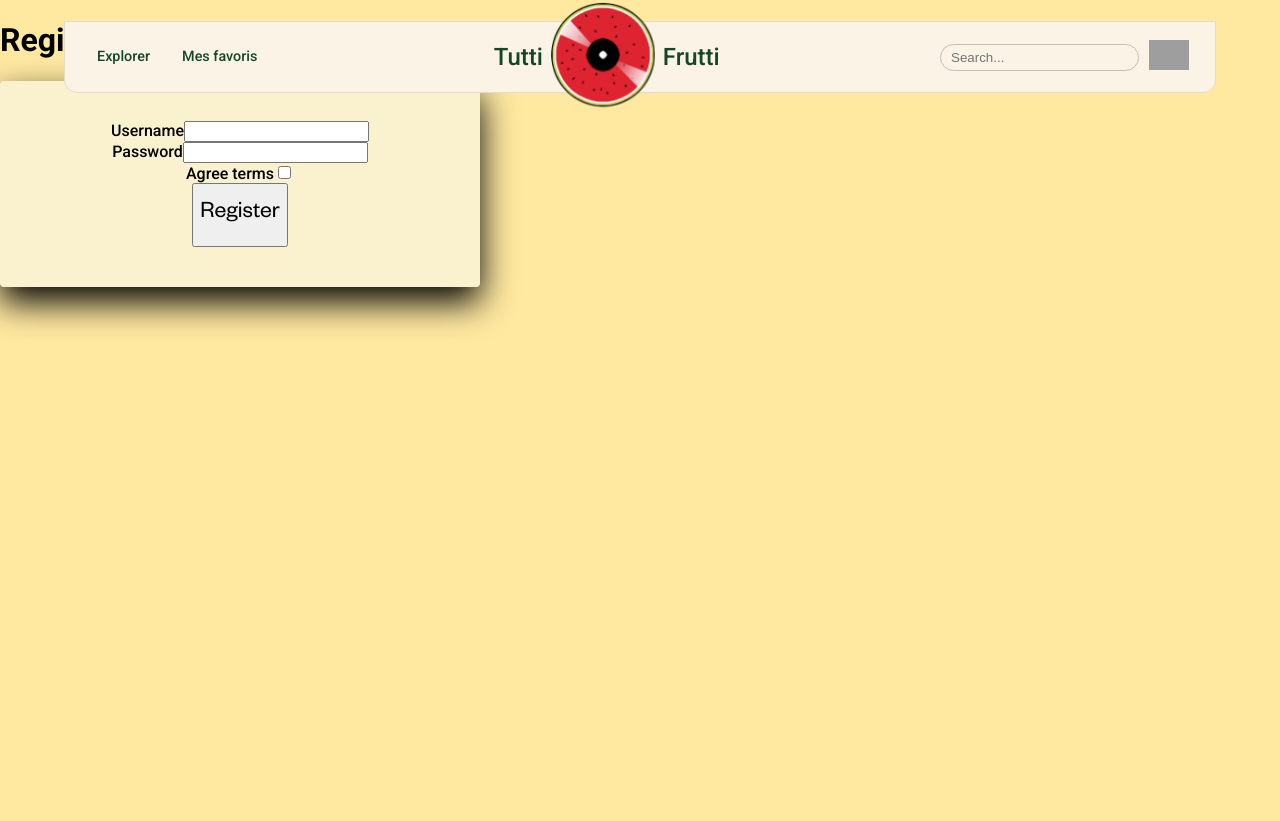
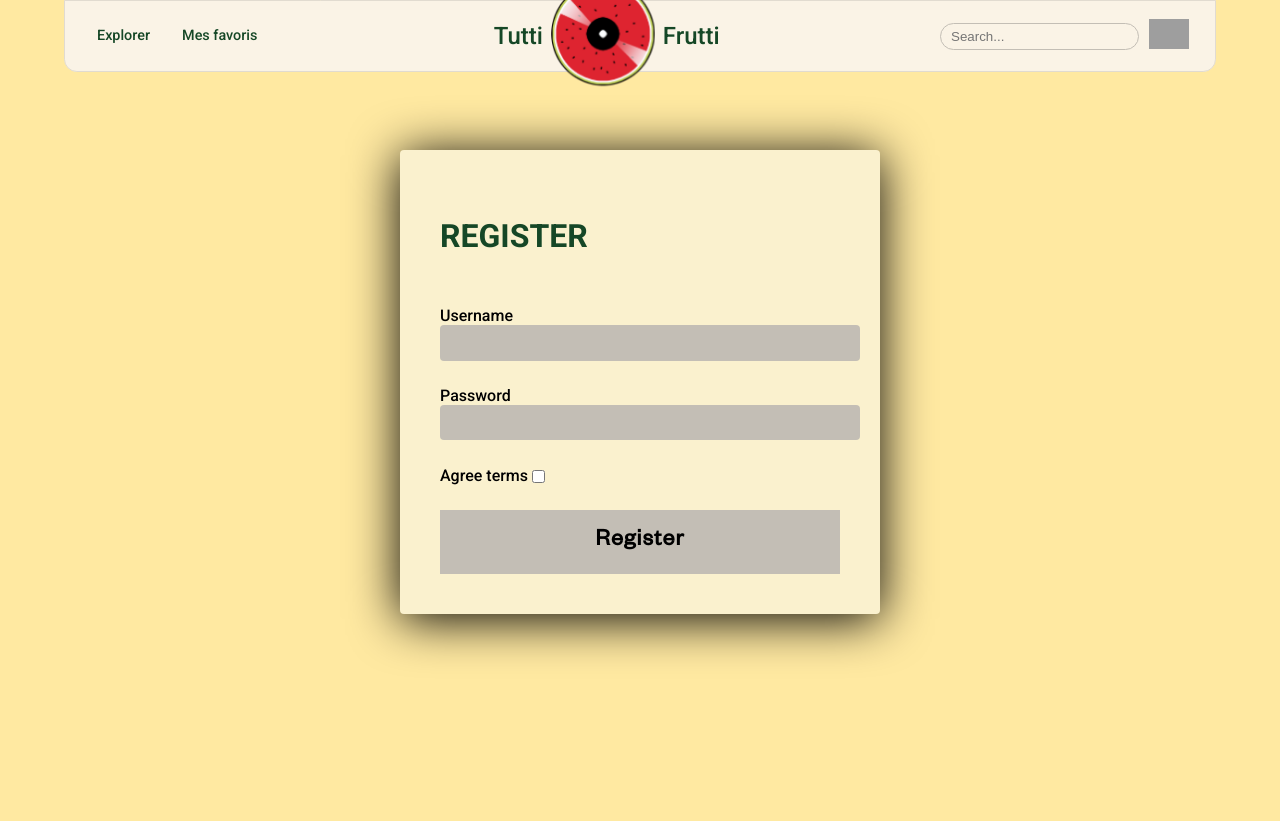
Before and after one commit to GonzalesAndy/TuttiFrutti-v2, a Symfony app: template templates/registration/register.html.twig in a window 1280 px wide. After the commit the page ends 658 px from the top, so only its background shows below. Run offline with Twig, Linux system fonts and the light colour scheme; the template is opened without the code that fills it, so the values that code supplies are empty; form fields are guessed from the names that the template uses; some libraries are stand-ins or nearby versions; grey boxes are pictures that could not be loaded.

Commit message:
Css done for the forms

```diff
--- a/public/css/forms.css
+++ b/public/css/forms.css
@@ -1,13 +1,83 @@
-form {
-    position: absolute;
+.signin
+{
+    margin: auto;
+    translate: 0 150px;
     width: 400px;
     background: #faf1ce;
     z-index: 1000;
     display: flex;
-    flex-direction: column;
     justify-content: center;
     align-items: center;
     padding: 40px;
     border-radius: 4px;
-    box-shadow: 0 15px 35px rgba(0,0,0,9);
+    box-shadow: 0 5px 50px rgba(0,0,0,4);
 }
+
+.signin .content
+{
+
+    position: relative;
+    width: 100%;
+    display: flex;
+    justify-content: center;
+    align-items: center;
+    flex-direction: column;
+    gap: 40px;
+}
+
+.signin .content h2
+{
+    font-size: 2em;
+    color: #154726;
+    text-transform: uppercase;
+}
+
+.signin .content form {
+    width: 100%;
+    display: flex;
+    flex-direction: column;
+    gap: 25px;
+}
+
+.signin .content form .inputBox
+{
+    position: relative;
+    width: 100%;
+}
+
+.signin .content form .inputBox input
+{
+    position: relative;
+    width: 100%;
+    background: #c3beb5;
+    border: none;
+    outline: none;
+    padding: 10px 10px 7.5px;
+    border-radius: 4px;
+    color: #fff;
+    font-weight: 500;
+    font-size: 1em;
+}
+
+.btn
+{
+    padding: 10px;
+    background: #c3beb5;
+    color: #000;
+    border-color: transparent;
+    font-weight: 600;
+    font-size: 1.35em;
+    letter-spacing: 0.05em;
+    cursor: pointer;
+}
+
+.terms {
+    display: flex;
+    align-items: center;
+    gap: 10px;
+}
+
+.terms input[type="checkbox"] {
+    translate: 0 2px;
+    cursor: pointer;
+}
--- a/templates/registration/register.html.twig
+++ b/templates/registration/register.html.twig
@@ -6,17 +6,27 @@
     <link rel="stylesheet" href="{{ asset('css/forms.css') }}">
 {% endblock %}
 {% block body %}
-    <h1>Register</h1>
+
 
     {{ form_errors(registrationForm) }}
-
+    <div class="signin">
+        <div class="content">
             {{ form_start(registrationForm) }}
+            <h2>Register</h2>
+            <div class="inputBox">
             {{ form_row(registrationForm.username) }}
+            </div>
+            <div class="inputBox">
             {{ form_row(registrationForm.plainPassword, {
                 label: 'Password'
             }) }}
+            </div>
+            <div class="terms">
             {{ form_row(registrationForm.agreeTerms) }}
-
+            </div>
             <button type="submit" class="btn">Register</button>
             {{ form_end(registrationForm) }}
+        </div>
+    </div>
+
 {% endblock %}
```
Also changed, not shown: templates/security/login.html.twig (+9 -2 lines). Lines whose indentation alone changed are shown as unchanged.
